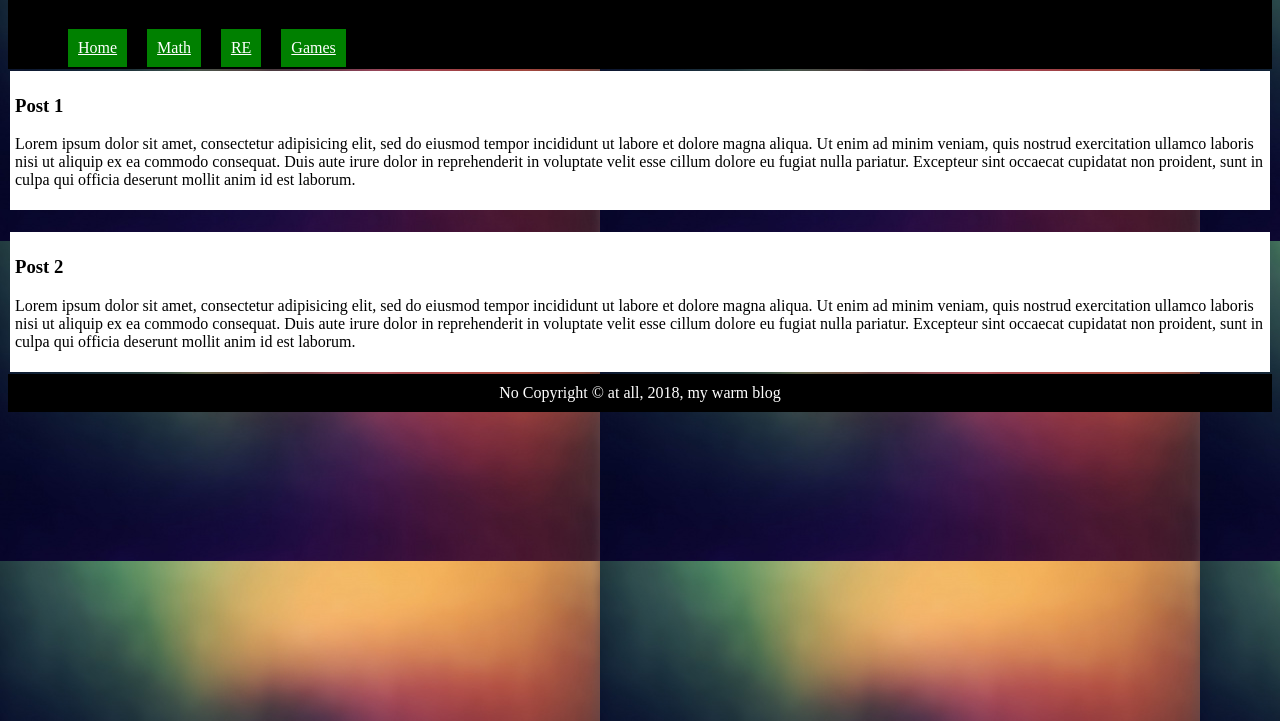
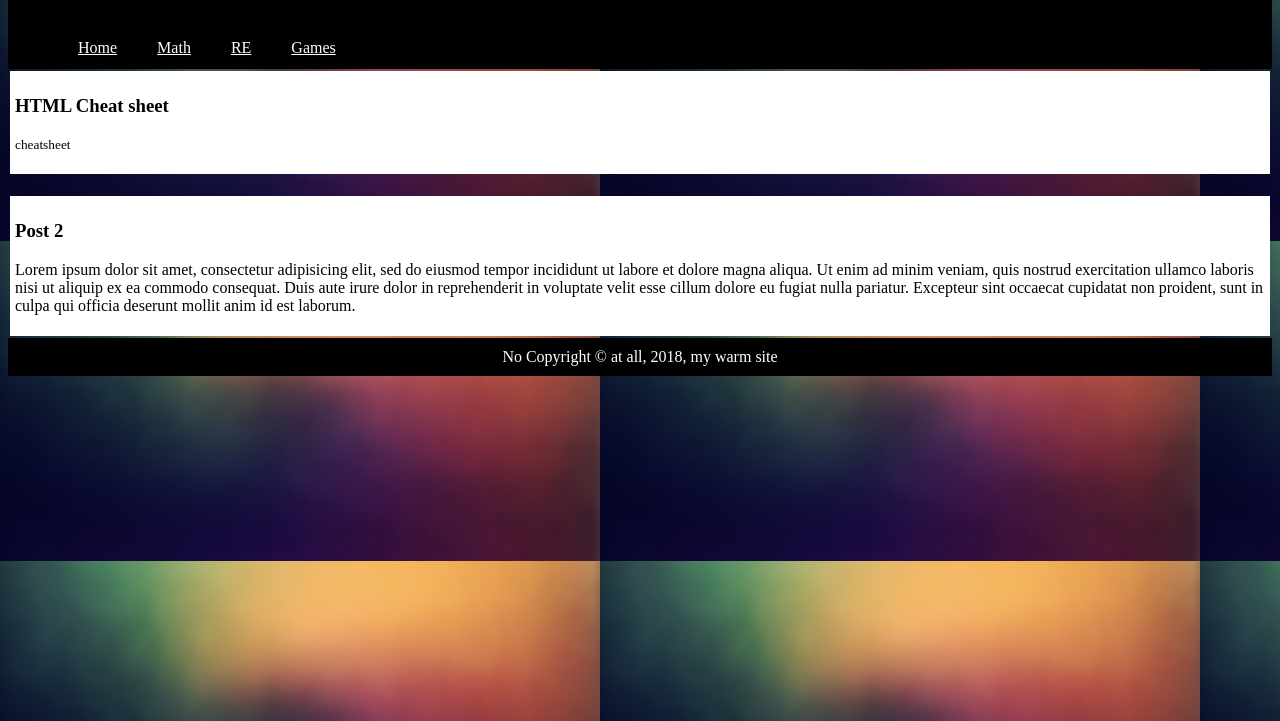
Before and after one commit to redV0ID/p00, a plain HTML site: page index.html in a window 1280 px wide. Shown: the part 79-800 px from the top of the page. Drawn offline with Linux system fonts and the light colour scheme.

Commit message:
remove green menu, first post started

```diff
--- a/css/style.css
+++ b/css/style.css
@@ -27,7 +27,6 @@ ul {
 }
 
 li {
-	background-color: green;
 	position: relative;
 	margin: 10px;
 	padding: 10px;
--- a/index.html
+++ b/index.html
@@ -11,10 +11,10 @@
 		<h1>Blog with bad english</h1>
 		<nav>
 			<ul>
-				<li><a href="index.html">Home</a></li>
-				<li><a href="math.html">Math</a></li>
-				<li><a href="reveng.html">RE</a></li>
-				<li><a href="games.html">Games</a></li>
+				<li> <a href="index.html">Home</a> </li>
+				<li> <a href="math.html">Math</a> </li>
+				<li> <a href="reveng.html">RE</a> </li>
+				<li> <a href="games.html">Games</a> </li>
 			</ul>
 		</nav>
 	</header>
@@ -22,13 +22,12 @@
 	<section>
 
 		<article class="post">
-			<h3>Post 1</h3>
-			<p>Lorem ipsum dolor sit amet, consectetur adipisicing elit, sed do eiusmod
-			tempor incididunt ut labore et dolore magna aliqua. Ut enim ad minim veniam,
-			quis nostrud exercitation ullamco laboris nisi ut aliquip ex ea commodo
-			consequat. Duis aute irure dolor in reprehenderit in voluptate velit esse
-			cillum dolore eu fugiat nulla pariatur. Excepteur sint occaecat cupidatat non
-			proident, sunt in culpa qui officia deserunt mollit anim id est laborum.</p>
+
+			<h3>HTML Cheat sheet</h3>
+			<small>cheatsheet</small>
+			<p>
+
+			</p>
 		</article>
 		<br>
 		<article class="post">
@@ -40,11 +39,12 @@
 					consequat. Duis aute irure dolor in reprehenderit in voluptate velit esse
 					cillum dolore eu fugiat nulla pariatur. Excepteur sint occaecat cupidatat non
 					proident, sunt in culpa qui officia deserunt mollit anim id est laborum.
+
 				</p>
 		</article>
 	</section>
 	<footer>
-		No Copyright &copy; at all, 2018, my warm blog
+		No Copyright &copy; at all, 2018, my warm site
 	</footer>
 </body>
 </html>
```
